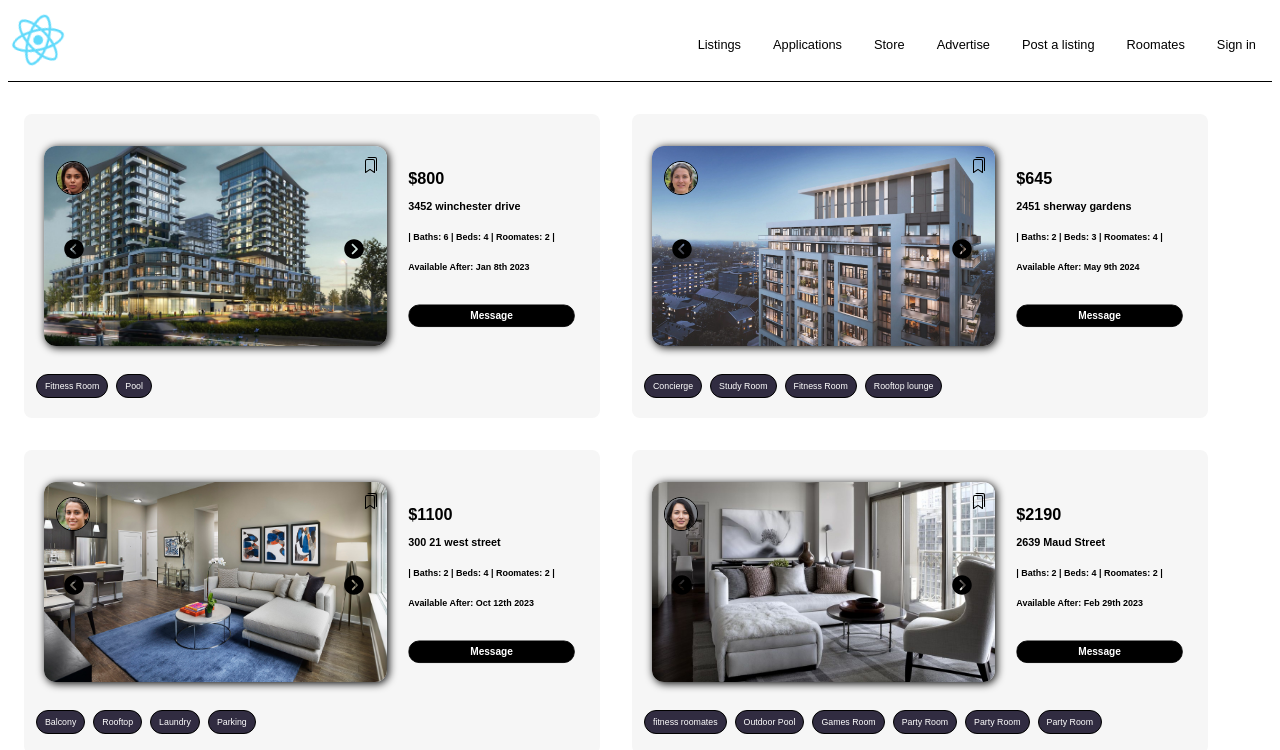
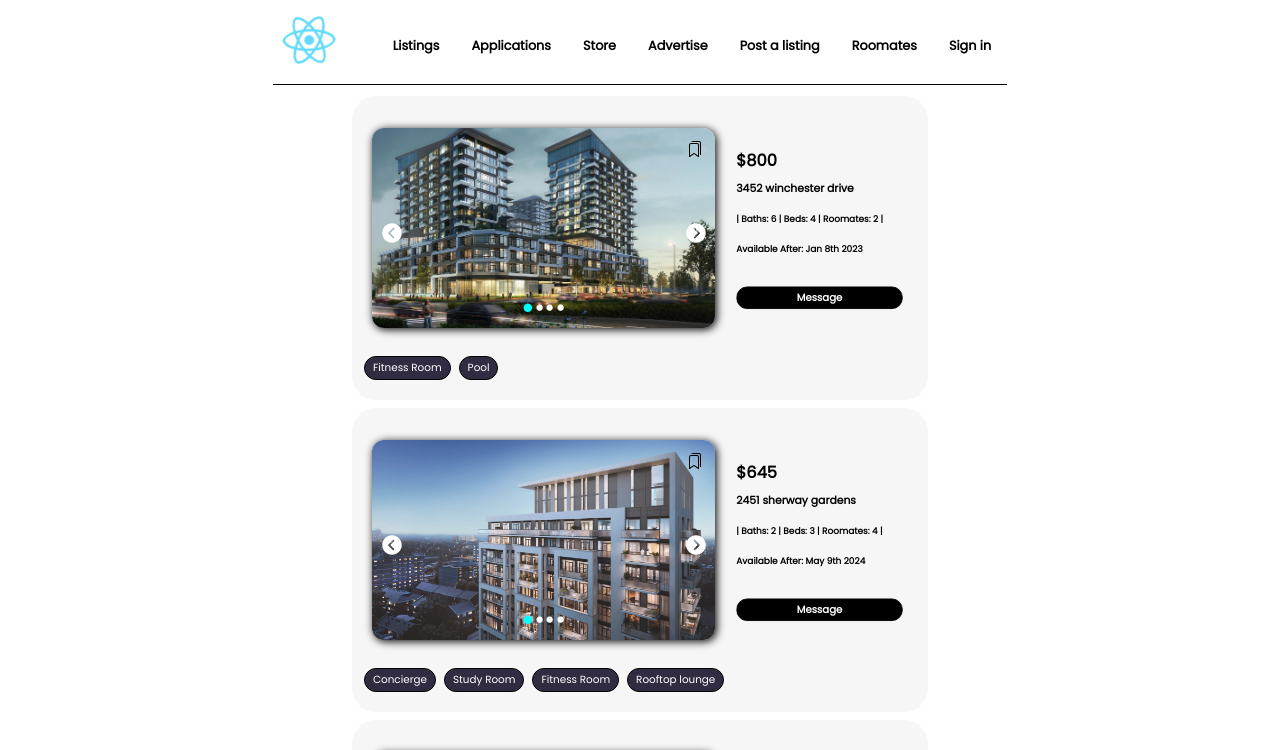
Before and after one commit to zhwang2001/Webprojects, a React (Create React App) app in the folder my-app/: page / in a window 1280 px wide. Shown: the top 750 px of the page. Built offline with nearby package versions, Linux system fonts and the light colour scheme.

Commit message:
added some items

```diff
--- a/my-app/src/App.css
+++ b/my-app/src/App.css
@@ -1,7 +1,14 @@
+@import url('https://fonts.googleapis.com/css2?family=Poppins:wght@200&display=swap');
+
+* {
+  font-family: Poppins;
+}
+
 .App {
   background-color: white;
   height: 100vh;
   zoom: 0.8;
+  justify-items: center;
 }
 
 
@@ -10,6 +17,9 @@
 }
 
 .Listings {
-  margin: 10px;
-  width: 100%;
+  margin-left: 20%;
+  margin-right: 20%;
+  justify-content: center;
+  display: flex;
+  flex-wrap: wrap;
 }
--- a/my-app/src/App.js
+++ b/my-app/src/App.js
@@ -1,6 +1,7 @@
 import './App.css';
 import Navbar from './Components/Navbar';
 import Post from './Components/Post';
+import Scroll from './Components/Post';
 import { Rating } from './Components/Feedback';
 import { Like } from './Components/Feedback';
 
@@ -9,10 +10,6 @@ import Apartment2 from "./Components/Assets/apartment.jpg"
 import Apartment from "./Components/Assets/apartment2.jpg"
 import Room from "./Components/Assets/living_space.jpg"
 import Room2 from "./Components/Assets/living_space2.jpg"
-import Avatar1 from "./Components/Assets/avatar1.jpg"
-import Avatar2 from "./Components/Assets/avatar2.jpg"
-import Avatar3 from "./Components/Assets/avatar3.jpg"
-import Avatar4 from "./Components/Assets/avatar4.jpg"
 
 function App() {
   const keyinfo = [
@@ -29,8 +26,7 @@ function App() {
         "Pool",
       ],
       date_available: "Jan 8th 2023",
-      listing_img: [Apartment,Apartment2,Room, Room2],
-      avatar_img: Avatar1,
+      listing_img: [Apartment, Apartment2, Room, Room2],
     },
     {
       profile: "2",
@@ -47,8 +43,7 @@ function App() {
         "Rooftop lounge",
       ],
       date_available: "May 9th 2024",
-      listing_img: [Apartment2,Apartment,Room, Room2],
-      avatar_img: Avatar2,
+      listing_img: [Apartment2, Apartment, Room, Room2],
     },
     {
       profile: "3",
@@ -65,8 +60,7 @@ function App() {
         "Laundry",
         "Parking",
       ],
-      listing_img: [Room, Apartment2,Apartment, Room2],
-      avatar_img: Avatar3,
+      listing_img: [Room, Apartment2, Apartment, Room2],
     },
     {
       profile: "4",
@@ -78,15 +72,17 @@ function App() {
       num_bathrooms: "2",
       tags: [
         "fitness roomates",
-        "Outdoor Pool",
         "Games Room",
         "Party Room",
         "Party Room",
         "Party Room",
+        "Party Room",
+        "Outdoor Pool",
+        "Party Room",
+        "Party Room",
       ],
       date_available: "Feb 29th 2023",
-      listing_img: [Room2, Apartment2,Apartment, Room],
-      avatar_img: Avatar4,
+      listing_img: [Room2, Apartment2, Apartment, Room],
 
     },
     {
@@ -104,8 +100,7 @@ function App() {
         "Rooftop lounge",
       ],
       date_available: "May 9th 2024",
-      listing_img: [Apartment2,Apartment,Room, Room2],
-      avatar_img: Avatar2,
+      listing_img: [Apartment2, Apartment, Room, Room2],
     },
     {
       profile: "2",
@@ -122,8 +117,7 @@ function App() {
         "Rooftop lounge",
       ],
       date_available: "May 9th 2024",
-      listing_img: [Apartment2,Apartment,Room, Room2],
-      avatar_img: Avatar2,
+      listing_img: [Apartment2, Apartment, Room, Room2],
     },
     {
       profile: "2",
@@ -140,8 +134,7 @@ function App() {
         "Rooftop lounge",
       ],
       date_available: "May 9th 2024",
-      listing_img: [Apartment2,Apartment,Room, Room2],
-      avatar_img: Avatar2,
+      listing_img: [Apartment2, Apartment, Room, Room2],
     },
     {
       profile: "2",
@@ -158,8 +151,7 @@ function App() {
         "Rooftop lounge",
       ],
       date_available: "May 9th 2024",
-      listing_img: [Apartment2,Apartment,Room, Room2],
-      avatar_img: Avatar2,
+      listing_img: [Apartment2, Apartment, Room, Room2],
     },
     {
       profile: "2",
@@ -176,8 +168,7 @@ function App() {
         "Rooftop lounge",
       ],
       date_available: "May 9th 2024",
-      listing_img: [Apartment2,Apartment,Room, Room2],
-      avatar_img: Avatar2,
+      listing_img: [Apartment2, Apartment, Room, Room2],
     },
     {
       profile: "2",
@@ -194,8 +185,7 @@ function App() {
         "Rooftop lounge",
       ],
       date_available: "May 9th 2024",
-      listing_img: [Apartment2,Apartment,Room, Room2],
-      avatar_img: Avatar2,
+      listing_img: [Apartment2, Apartment, Room, Room2],
     },
     {
       profile: "2",
@@ -212,8 +202,7 @@ function App() {
         "Rooftop lounge",
       ],
       date_available: "May 9th 2024",
-      listing_img: [Apartment2,Apartment,Room, Room2],
-      avatar_img: Avatar2,
+      listing_img: [Apartment2, Apartment, Room, Room2],
     },
     {
       profile: "2",
@@ -230,8 +219,7 @@ function App() {
         "Rooftop lounge",
       ],
       date_available: "May 9th 2024",
-      listing_img: [Apartment2,Apartment,Room, Room2],
-      avatar_img: Avatar2,
+      listing_img: [Apartment2, Apartment, Room, Room2],
     },
     {
       profile: "2",
@@ -248,8 +236,7 @@ function App() {
         "Rooftop lounge",
       ],
       date_available: "May 9th 2024",
-      listing_img: [Apartment2,Apartment,Room, Room2],
-      avatar_img: Avatar2,
+      listing_img: [Apartment2, Apartment, Room, Room2],
     },
     {
       profile: "2",
@@ -266,8 +253,7 @@ function App() {
         "Rooftop lounge",
       ],
       date_available: "May 9th 2024",
-      listing_img: [Apartment2,Apartment,Room, Room2],
-      avatar_img: Avatar2,
+      listing_img: [Apartment2, Apartment, Room, Room2],
     },
     {
       profile: "2",
@@ -284,8 +270,7 @@ function App() {
         "Rooftop lounge",
       ],
       date_available: "May 9th 2024",
-      listing_img: [Apartment2,Apartment,Room, Room2],
-      avatar_img: Avatar2,
+      listing_img: [Apartment2, Apartment, Room, Room2],
     },
     {
       profile: "2",
@@ -302,8 +287,7 @@ function App() {
         "Rooftop lounge",
       ],
       date_available: "May 9th 2024",
-      listing_img: [Apartment2,Apartment,Room, Room2],
-      avatar_img: Avatar2,
+      listing_img: [Apartment2, Apartment, Room, Room2],
     },
   ]
 
--- a/my-app/src/Components/Feedback.css
+++ b/my-app/src/Components/Feedback.css
@@ -1,7 +1,4 @@
 /* Rating Component */
-input[name="radioButton"] {
-  display: none;
-}
 
 
 /* Like Component*/
--- a/my-app/src/Components/Feedback.js
+++ b/my-app/src/Components/Feedback.js
@@ -16,13 +16,8 @@ export function Rating() {
         const width = 20; //size starts at 20
         return (
           <label className="starRating">
-            <input
+            <FaStar
               onClick={() => setRating(index)} //event listener
-              type="radio"
-              name="radioButton"
-              value={index}
-            />
-            <FaStar
               className="star"
               onMouseEnter={() => setHover(index)} //event listener
               onMouseLeave={() => setHover(null)} //event listener
--- a/my-app/src/Components/Navbar.css
+++ b/my-app/src/Components/Navbar.css
@@ -1,23 +1,22 @@
-* {
-  font-family: sans-serif;
-}
 
 
 nav {
   width: 100%;
   height: 100%;
+  font-weight: 600;
   display: flex;
   margin: 10px;
-  flex-direction: width;
+  flex-flow: row wrap;
   border-bottom: 2px solid black;
   min-width: 900px;
-  justify-content: flex-end;
   background-color: white;
+  justify-content: space-between;
   /* use for box shadow insetting */
 
   /*box-shadow: 11px 14px 5px 0px grey,
     inset 0px 20px 7px 0px grey;*/
 }
+
 
 
 nav ul a {
@@ -34,14 +33,12 @@ nav ul a:hover {
 
 
 .App-logo {
-  position: absolute;
-  left: 2px;
+  justify-self: center;
+  display: flex;
   height: 80px;
   max-width: 90px;
-  pointer-events: none;
+  cursor: pointer;
   align-items: center;
-  float: left;
-  flex: 1;
 }
 
 @media (prefers-reduced-motion: no-preference) {
--- a/my-app/src/Components/Post.css
+++ b/my-app/src/Components/Post.css
@@ -1,10 +1,9 @@
 .listing {
-  border-radius: 10px;
+  font-family: Poppins;
+  border-radius: 30px;
   padding: 10px;
-  display: flexbox;
   width: 700px;
-  margin: 20px;
-
+  margin: 0.5%;
   background: rgb(246, 246, 246);
   /*
     linear-gradient(to right, black 1px, transparent 1px) 0 0,
@@ -24,7 +23,6 @@
 
 
 .postBox {
-  border-radius: 6px;
   display: flex;
   align-items: center;
 }
@@ -43,6 +41,32 @@ img {
   width: 100%;
   height: 100%;
   object-fit: cover;
+}
+
+#functionality {
+  position: relative;
+  bottom: 250px;
+  display: inline-block;
+  height: 100%;
+  width: 100%;
+
+}
+
+.slide {
+  position: absolute;
+  top: 210px;
+  display: flex;
+  flex-flow: row nowrap;
+  width: 100%;
+  cursor: pointer;
+  justify-content: center;
+  align-items: center;
+}
+
+.dots {
+  margin: 2px;
+  display: flex;
+  justify-content: flex-end;
 }
 
 .keyInfo {
@@ -73,8 +97,7 @@ img {
 #back {
   top: 110px;
   position: relative;
-  width: 30px;
-  right: 50px;
+  left: 10px;
   cursor: pointer;
 
 }
@@ -82,40 +105,21 @@ img {
 #forward {
   top: 110px;
   position: relative;
-  width: 30px;
-  left: 270px;
+  left: 360px;
   cursor: pointer;
 }
 
-#forwardButton, #backButton {
+#forwardButton,
+#backButton {
   display: none;
 }
 
 
-#functionality {
-  position: relative;
-  bottom: 250px;
-  display: inline-block;
-  width: 100%;
 
-}
-
-#profile {
-  margin: 15px;
-  width: 40px;
-  height: 40px;
-  border-radius: 30px;
-  flex-direction: width;
-  border: 2px solid black;
-  float: left;
-  object-fit: cover;
-  overflow: hidden;
-  cursor: pointer;
-}
 
 #save {
   margin-top: 5px;
-  width: 40px;
+  width: 50px;
   height: 35px;
   display: flex;
   justify-content: center;
@@ -130,6 +134,7 @@ img {
 
 .Ammenities {
   display: flex;
+  overflow: hidden;
   height: 40px;
   font-size: 11px;
   margin-bottom: 10px;
@@ -139,6 +144,8 @@ img {
 #tags {
   cursor: pointer;
   display: flex;
+  font-size: 13px;
+  white-space: nowrap;
   background-color: rgb(49, 44, 65);
   color: white;
   padding: 10px;
--- a/my-app/src/Components/Post.js
+++ b/my-app/src/Components/Post.js
@@ -3,6 +3,7 @@ import { BsBook, BsBookmarks } from 'react-icons/bs'
 import { BsBookmarksFill } from 'react-icons/bs'
 import { IoIosArrowDroprightCircle } from 'react-icons/io'
 import { IoIosArrowDropleftCircle } from 'react-icons/io'
+import { VscCircleLargeFilled } from 'react-icons/vsc'
 import { useState } from 'react'
 
 export function Bookmark() {
@@ -35,32 +36,48 @@ export default function Post(info) {
         <div className="image">
           <img src={info.listing_img[current]} alt="A Listing" />
           <div id="functionality">
-            <div id="profile">
-              <img src={info.avatar_img} alt="A Listing" />
-            </div>
             <div id="save" >
               <Bookmark />
             </div>
 
             <label id="back">
               <button
-               id = "backButton"
-               type="button"
-               onClick={(
+                id="backButton"
+                type="button"
+                onClick={(
                 ) => setCurrent(count => (count - 1 === -1) ? info.listing_img.length - 1 : count - 1)}>
               </button>
-                < IoIosArrowDropleftCircle size={30}/>
+              < IoIosArrowDropleftCircle size={30} color={"white"} />
             </label>
-
             <label id="forward" >
               <button
-               id = "forwardButton"
+                id="forwardButton"
                 type="button"
                 onClick={(
-                  ) => setCurrent(count => (count + 1 === info.listing_img.length) ? 0 : count + 1)}>
+                ) => setCurrent(count => (count + 1 === info.listing_img.length) ? 0 : count + 1)}>
               </button>
-              < IoIosArrowDroprightCircle size={30}/>
-              </label>
+              < IoIosArrowDroprightCircle size={30} color={"white"} />
+            </label>
+            <label className="slide">
+              {[...Array(info.listing_img.length)].map((slide, i) => {
+                return (
+                  <>
+                    {/* why doesn't this code work??????
+                <input type="button"
+                  value={i}
+                  onCLick={() => setCurrent(i)} />
+                */}
+                    < VscCircleLargeFilled
+                      className="dots"
+                      size={current === i ? 12 : 9}
+                      onClick={() => setCurrent(i)}
+                      color={current === i ? 'aqua' : 'white'}
+                    />
+                  </>
+                )
+              })}
+
+            </label>
 
           </div>
         </div>
--- a/my-app/src/index.css
+++ b/my-app/src/index.css
@@ -1,3 +1,5 @@
+@import url('https://fonts.googleapis.com/css2?family=Poppins&display=swap');
+
 body {
   margin: 0;
   font-family: -apple-system, BlinkMacSystemFont, 'Segoe UI', 'Roboto', 'Oxygen',
```
